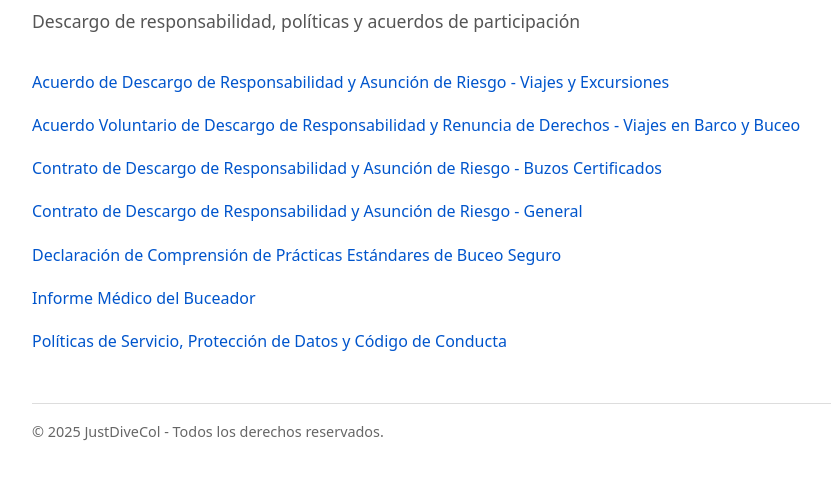
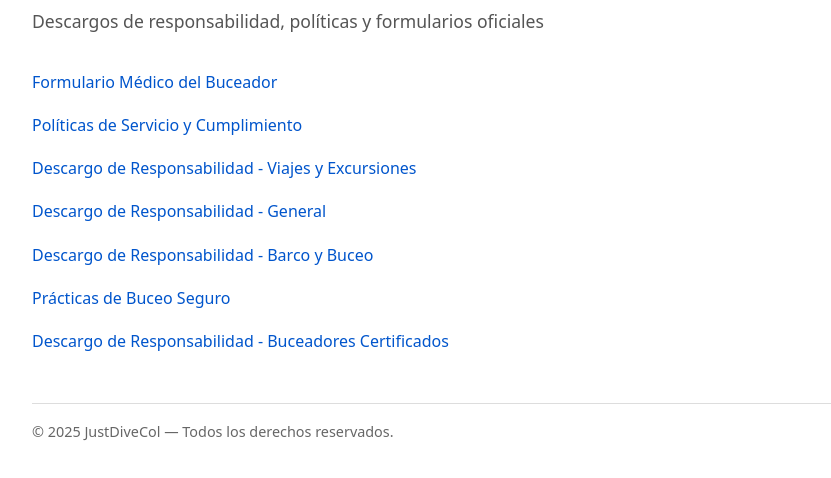
Before and after one commit to JustDiveCol/jdc-legal, a plain HTML site: page index.html in a window 1280 px wide. Shown: the part 88-566 px from the top of the page, without its empty margins (158-989 px from the left). Drawn offline with Linux system fonts and the light colour scheme.

Commit message:
Name update

```diff
--- a/index.html
+++ b/index.html
@@ -57,73 +57,71 @@
       }
     </style>
   </head>
+
   <body>
     <h1>Documentos Legales - JustDiveCol</h1>
-    <h2>Descargo de responsabilidad, políticas y acuerdos de participación</h2>
+    <h2>Descargos de responsabilidad, políticas y formularios oficiales</h2>
 
     <ul>
       <li>
         <a
-          href="docs/ACUERDO-DE-DESCARGO-DE-RESPONSABILIDAD-Y-ASUNCION-DE-RIESGO-VIAJES-Y-EXCURSIONES-JUSTDIVECOL.pdf"
+          href="docs/00%20FORMULARIO-MEDICO-BUCEADOR-JUSTDIVECOL.pdf"
           target="_blank">
-          Acuerdo de Descargo de Responsabilidad y Asunción de Riesgo - Viajes y
-          Excursiones
+          Formulario Médico del Buceador
         </a>
       </li>
 
       <li>
         <a
-          href="docs/ACUERDO-VOLUNTARIO-DE-DESCARGO-DE-RESPONSABILIDAD-Y-RENUNCIA-DE-DERECHOS-VIAJES-EN-BARCO-Y-BUCEO-JUSTDIVECOL.pdf"
+          href="docs/01%20POLITICAS-DE-SERVICIO-Y-CUMPLIMIENTO-JUSTDIVECOL.pdf"
           target="_blank">
-          Acuerdo Voluntario de Descargo de Responsabilidad y Renuncia de
-          Derechos - Viajes en Barco y Buceo
+          Políticas de Servicio y Cumplimiento
         </a>
       </li>
 
       <li>
         <a
-          href="docs/CONTRATO-DE-DESCARGO-DE-RESPONSABILIDAD-Y-ASUNCION-DE-RIESGO-BUCEADORES-CERTIFICADOS-JUSTDIVECOL.pdf"
+          href="docs/02%20DESCARGO-VIAJES-JUSTDIVECOL.pdf"
           target="_blank">
-          Contrato de Descargo de Responsabilidad y Asunción de Riesgo - Buzos
-          Certificados
+          Descargo de Responsabilidad - Viajes y Excursiones
         </a>
       </li>
 
       <li>
         <a
-          href="docs/CONTRATO-DE-DESCARGO-DE-RESPONSABILIDAD-Y-ASUNCION-DE-RIESGO-GENERAL-JUSTDIVECOL.pdf"
+          href="docs/03%20DESCARGO-GENERAL-JUSTDIVECOL.pdf"
           target="_blank">
-          Contrato de Descargo de Responsabilidad y Asunción de Riesgo - General
+          Descargo de Responsabilidad - General
         </a>
       </li>
 
       <li>
         <a
-          href="docs/DECLARACION-DE-COMPRENSION-DE-PRACTICAS-ESTANDARES-DE-BUCEO-SEGURO-JUSTDIVECOL.pdf"
+          href="docs/04%20DESCARGO-BARCO-Y-BUCEO-JUSTDIVECOL.pdf"
           target="_blank">
-          Declaración de Comprensión de Prácticas Estándares de Buceo Seguro
+          Descargo de Responsabilidad - Barco y Buceo
         </a>
       </li>
 
       <li>
         <a
-          href="docs/INFORME-MEDICO-DEL-BUCEADOR-JUSTDIVECOL.pdf"
+          href="docs/05%20PRACTICAS-DE-BUCEO-SEGURO-JUSTDIVECOL.pdf"
           target="_blank">
-          Informe Médico del Buceador
+          Prácticas de Buceo Seguro
         </a>
       </li>
 
       <li>
         <a
-          href="docs/POLITICAS-DE-SERVICIO-PROTECCION-DE-DATOS-Y-CODIGO-DE-CONDUCTA-JUSTDIVECOL.pdf"
+          href="docs/06%20DESCARGO-BUCEADORES-CERTIFICADOS-JUSTDIVECOL.pdf"
           target="_blank">
-          Políticas de Servicio, Protección de Datos y Código de Conducta
+          Descargo de Responsabilidad - Buceadores Certificados
         </a>
       </li>
     </ul>
 
     <footer>
-      © <span id="year"></span> JustDiveCol - Todos los derechos reservados.
+      © <span id="year"></span> JustDiveCol — Todos los derechos reservados.
     </footer>
 
     <script>
```
Also changed, not shown: 14 other files.
